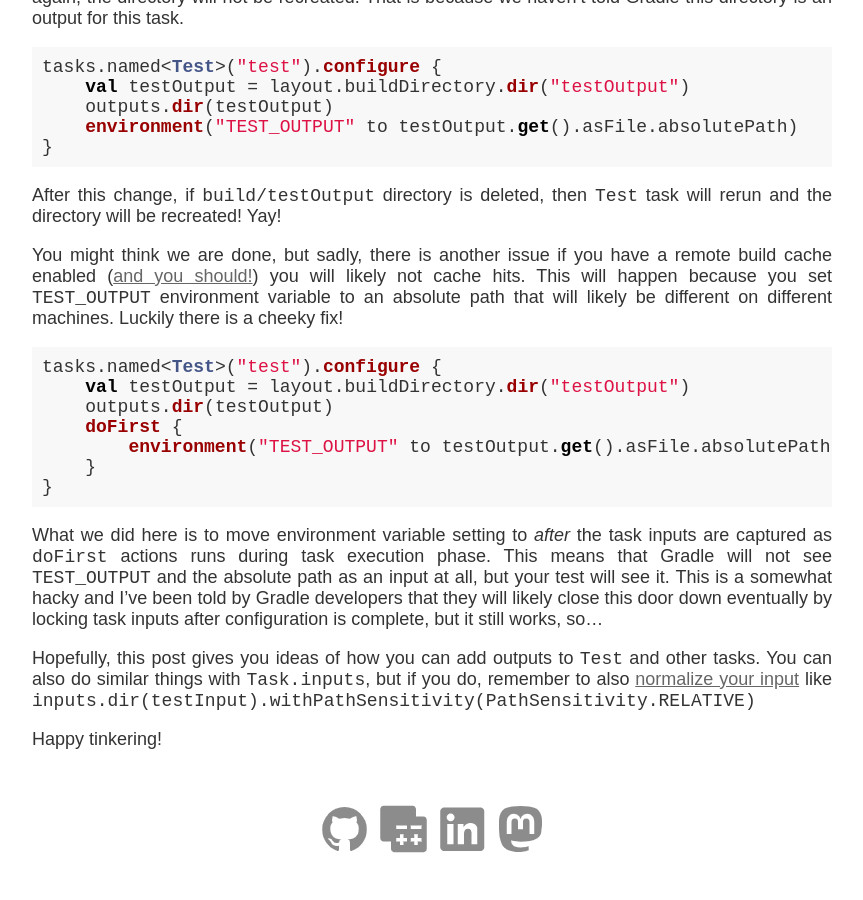
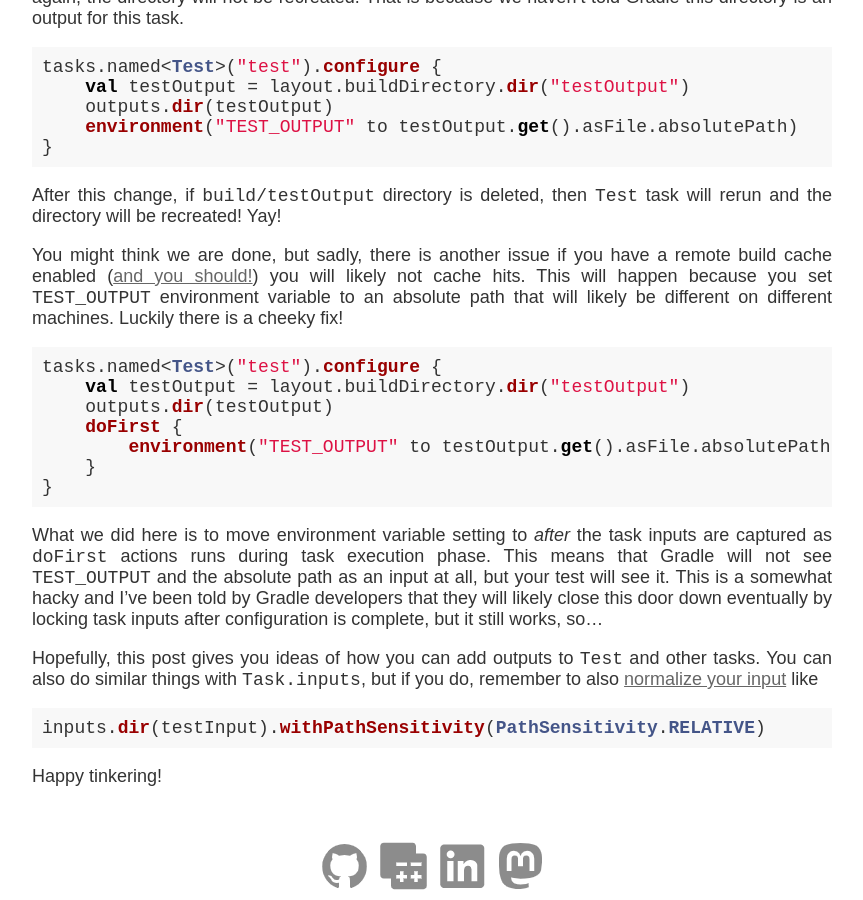
Before and after one commit to liutikas/liutikas.github.io, a Jekyll site: the page built from _posts/2025-01-08-The-Task-Addendum.md, in a window 1280 px wide and 900 px high, scrolled down 1007 px. Shown: the whole window, without its empty margins (208-1071 px from the left). Built offline with Jekyll 4.4.1, drawn with Linux system fonts in a browser that asks for light colours; before the commit the page ends 1870 px from its top, so only the background shows below that.

Commit message:
Fix up the example of inputs in task appending post

````diff
--- a/_posts/2025-01-08-The-Task-Addendum.md
+++ b/_posts/2025-01-08-The-Task-Addendum.md
@@ -67,6 +67,9 @@ eventually by locking task inputs after configuration is complete, but it still
 
 Hopefully, this post gives you ideas of how you can add outputs to `Test` and other tasks.
 You can also do similar things with `Task.inputs`, but if you do, remember to also [normalize your
-input]({% post_url 2022-11-07-Just-Sensitive-Enough-Inputs %}) like `inputs.dir(testInput).withPathSensitivity(PathSensitivity.RELATIVE)`
+input]({% post_url 2022-11-07-Just-Sensitive-Enough-Inputs %}) like
+```kotlin
+inputs.dir(testInput).withPathSensitivity(PathSensitivity.RELATIVE)
+```
 
 Happy tinkering!
````
